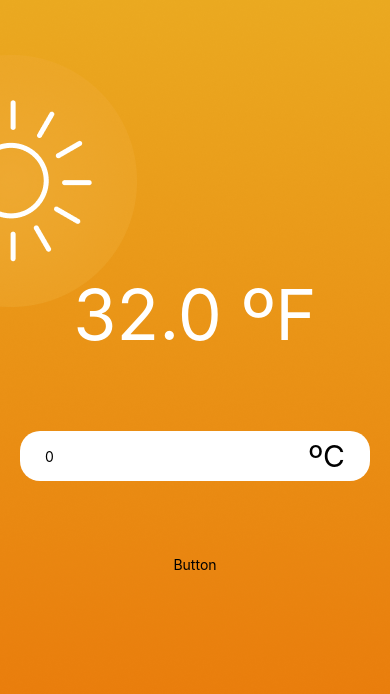
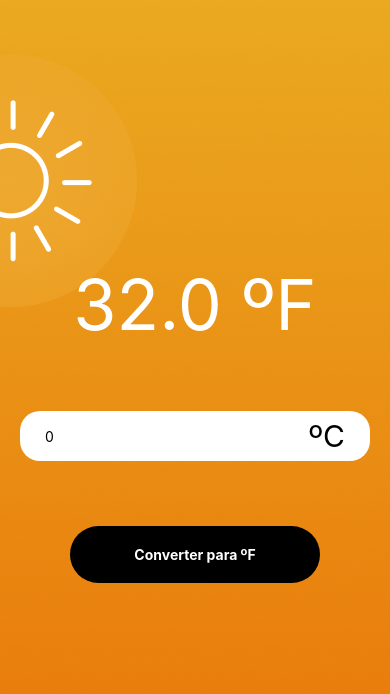
Before and after one commit to erickbmelo/react-native-temperature-converter, a React Native app: screen / in a window 390 px wide. Shown: the top 694 px of the page. Built offline with nearby package versions, Linux system fonts and the light colour scheme.

Commit message:
Componente botão para trocar Unidade

```diff
--- a/App.js
+++ b/App.js
@@ -6,6 +6,7 @@ import Input from './components/Input';
 import DisplayTemperature from './components/DisplayTemperature';
 import { useState } from 'react';
 import { convertTemperatureTo, getOppositeUnit } from './utils/temperature';
+import ButtonConvert from './components/ButtonConvert';
 
 export default function App() {
   const [inputValue, setInputValue] = useState(0)
@@ -34,7 +35,11 @@ export default function App() {
               defaultValue={0}
               unit={currentUnit}
             />
-            <Text>Button</Text>
+            <ButtonConvert
+              onPress={() => {
+                setCurrentUnit(oppositeUnit)
+              }}
+              unit={oppositeUnit}/>
           </View>
         </SafeAreaView>
       </SafeAreaProvider>
--- /dev/null
+++ b/components/ButtonConvert.jsx
@@ -0,0 +1,24 @@
+import {StyleSheet, TouchableOpacity, Text} from "react-native"
+
+export default function ButtonConvert(props) {
+    return (
+        <TouchableOpacity onPress={props.onPress} style={s.button}>
+            <Text style={s.buttonTxt}>Converter para {props.unit}</Text>
+        </TouchableOpacity>
+    )
+}
+
+const s = StyleSheet.create({
+    button: {
+        backgroundColor: "black",
+        paddingHorizontal: 40,
+        paddingVertical: 20,
+        borderRadius: 30,
+        width: 250,
+    },
+    buttonTxt: {
+        alignSelf: "center",
+        fontWeight: "bold",
+        color: "white"
+    }
+})
--- a/components/DisplayTemperature.jsx
+++ b/components/DisplayTemperature.jsx
@@ -1,4 +1,4 @@
-import {View, StyleSheet, TextInput, Text} from "react-native"
+import {StyleSheet, Text} from "react-native"
 
 export default function DisplayTemperature(props) {
     return (
```
